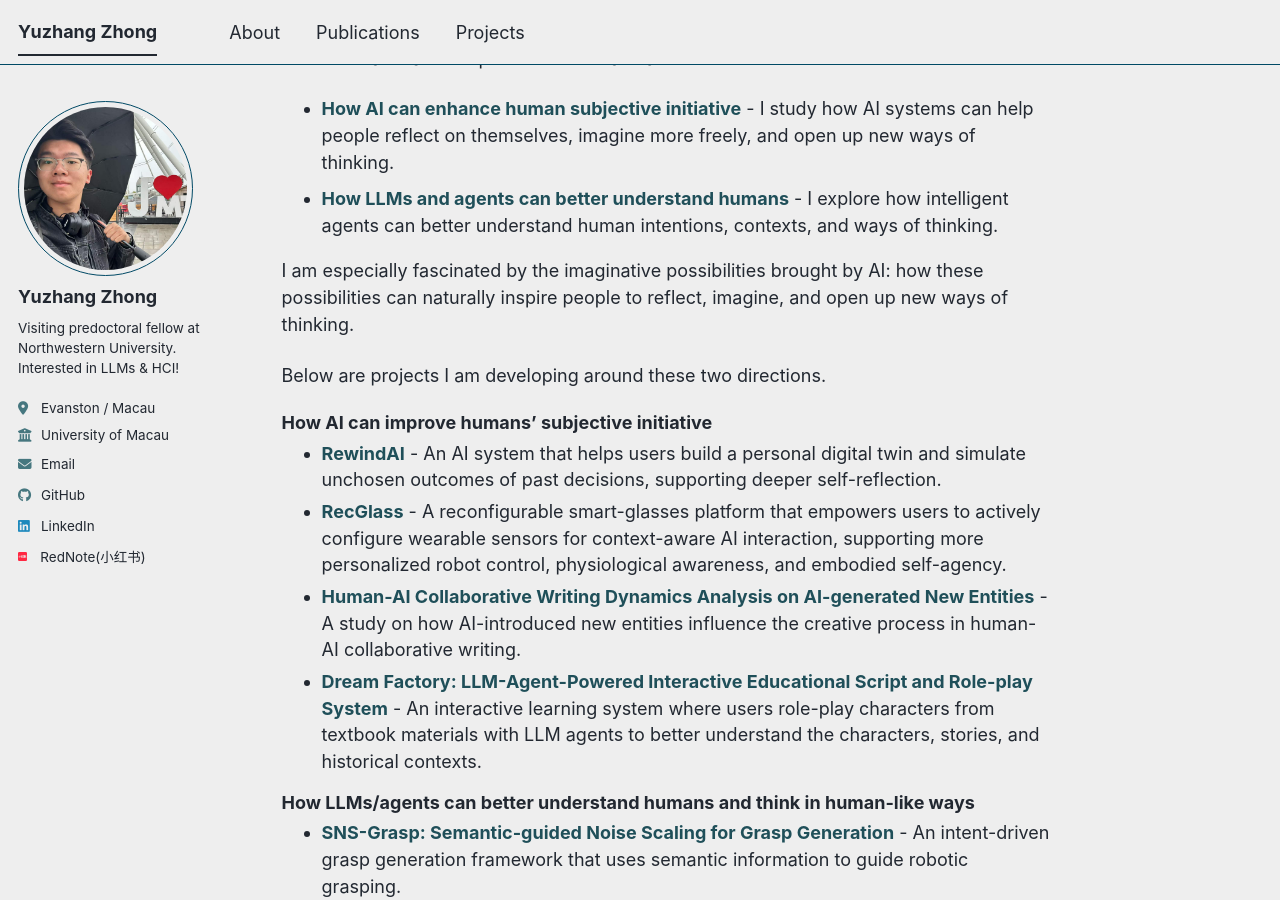
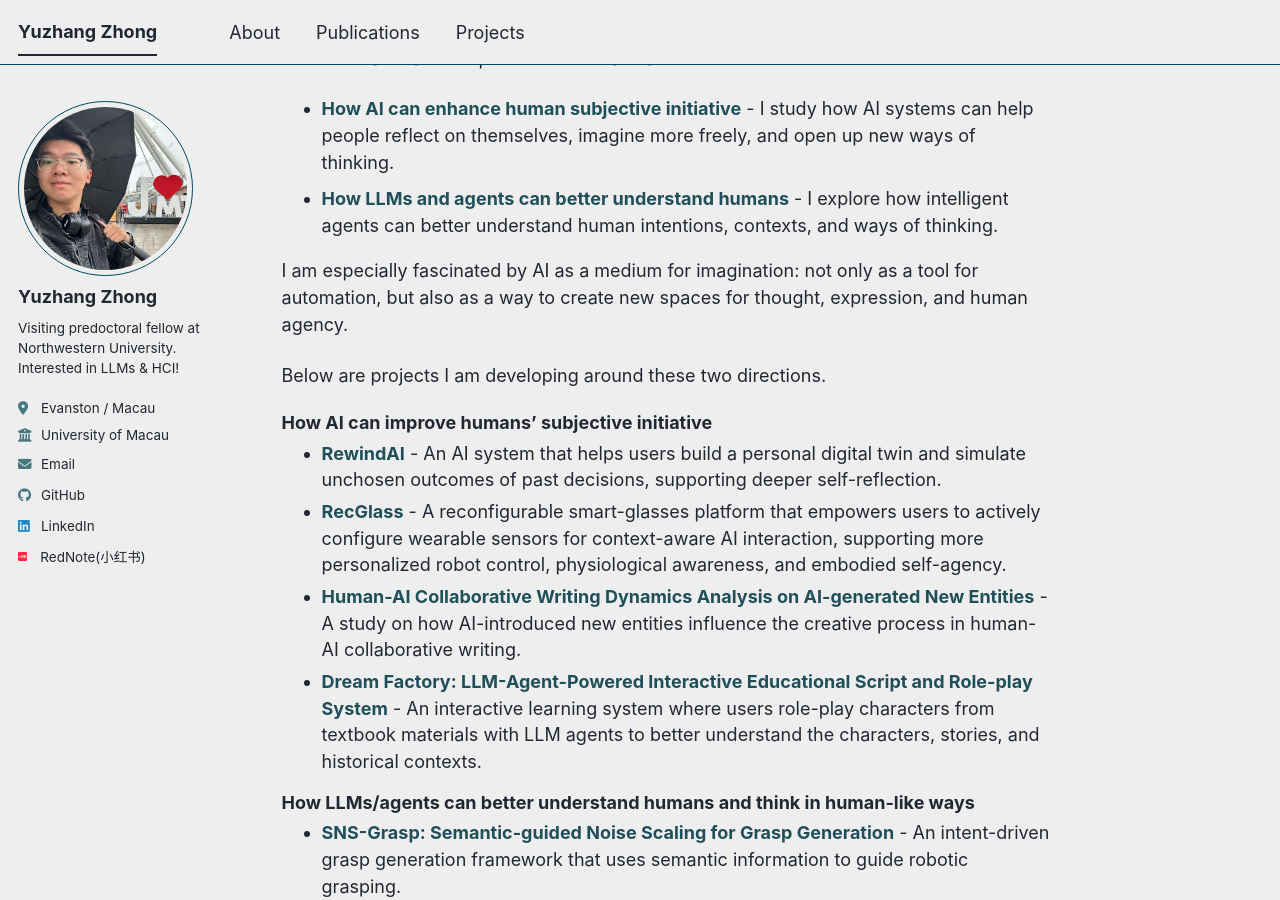
Before and after one commit to yuzhang-zhong/yuzhang-zhong.github.io, a Jekyll site: the page built from _pages/about.md, in a window 1280 px wide and 900 px high, scrolled down 311 px. Built offline with Jekyll 4.4.1, drawn with Linux system fonts in a browser that asks for light colours; a style sheet for code colours, icons or effects is not loaded.

Commit message:
Refine research interests wording

```diff
--- a/_pages/about.md
+++ b/_pages/about.md
@@ -19,9 +19,9 @@ focus on the bidirectional relationship between humans and AI:
 - <span class="project-name">How AI can enhance human subjective initiative</span> - I study how AI systems can help people reflect on themselves, imagine more freely, and open up new ways of thinking.
 - <span class="project-name">How LLMs and agents can better understand humans</span> - I explore how intelligent agents can better understand human intentions, contexts, and ways of thinking.
 
-I am especially fascinated by the imaginative possibilities brought by AI: how
-these possibilities can naturally inspire people to reflect, imagine, and open up
-new ways of thinking.
+I am especially fascinated by AI as a medium for imagination: not only as a tool
+for automation, but also as a way to create new spaces for thought, expression,
+and human agency.
 
 Below are projects I am developing around these two directions.
 
```
